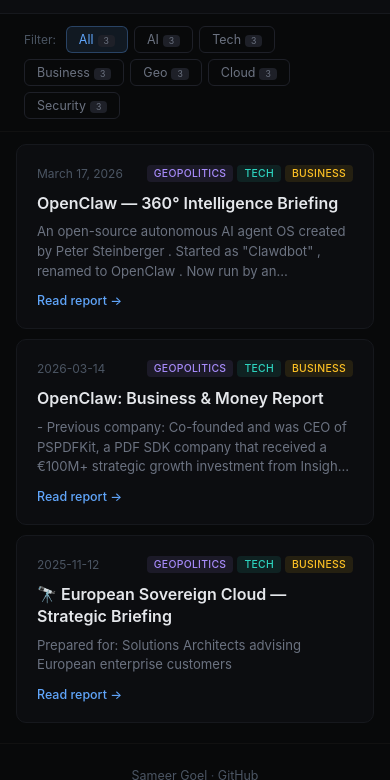
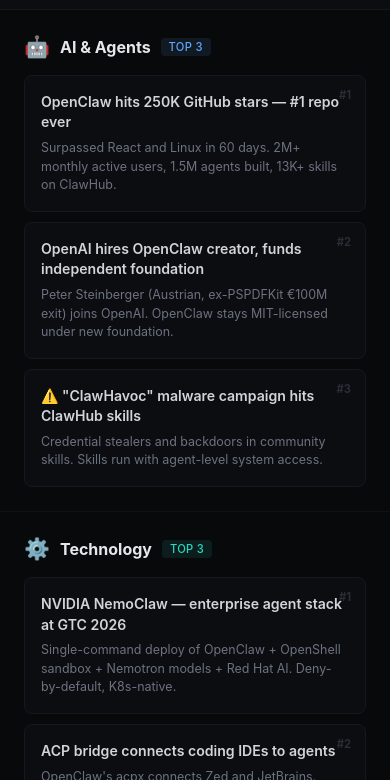
Before and after one commit to sameer-goel/smart-intel, a plain HTML site: page docs/index.html in a window 390 px wide. Shown: the part 66-846 px from the top of the page. Drawn offline with Linux system fonts and the light colour scheme.

Commit message:
📊 Dashboard with Top 3 insights per category + data-driven insights.json
- 6 categories: AI, Tech, Business, Geopolitics, Cloud, Security
- 3 key insights per category rendered as tiles on dashboard
- Insights loaded from intel/insights.json (updatable by nightly cron)
- Full reports section below insights
- Sticky header, compact layout, responsive grid

```diff
--- a/docs/index.html
+++ b/docs/index.html
@@ -9,58 +9,67 @@
 <style>
 *{margin:0;padding:0;box-sizing:border-box}
 body{font-family:-apple-system,system-ui,'Segoe UI',sans-serif;background:#08090a;color:#9ca3af}
+a{color:inherit;text-decoration:none}
 
 /* Compact header */
-.header{display:flex;align-items:center;justify-content:space-between;padding:16px 24px;border-bottom:1px solid #16181d;background:#0c0d10}
+.header{display:flex;align-items:center;justify-content:space-between;padding:14px 24px;border-bottom:1px solid #16181d;background:#0c0d10;position:sticky;top:0;z-index:10}
 .header .brand{display:flex;align-items:center;gap:10px}
-.header .brand h1{font-size:1.2em;font-weight:700;color:#f1f3f5}
-.header .live{display:flex;align-items:center;gap:5px;font-size:.75em;color:#4ade80}
+.header .brand h1{font-size:1.15em;font-weight:700;color:#f1f3f5}
+.header .live{display:flex;align-items:center;gap:5px;font-size:.72em;color:#4ade80}
 .header .live .dot{width:5px;height:5px;border-radius:50%;background:#4ade80;animation:pulse 2s infinite}
-.header .stats{display:flex;gap:20px;font-size:.8em;color:#6b7280}
-.header .stats strong{color:#d1d5db}
+.header .links{display:flex;gap:16px;font-size:.82em;color:#4b5563}
+.header .links a:hover{color:#60a5fa}
 @keyframes pulse{0%,100%{opacity:1}50%{opacity:.3}}
 
-/* Filters */
-.filters{padding:12px 24px;border-bottom:1px solid #111;display:flex;gap:6px;flex-wrap:wrap;align-items:center}
-.filters .label{font-size:.75em;color:#4b5563;margin-right:4px}
-.filters button{background:transparent;border:1px solid #1e2028;color:#6b7280;padding:5px 12px;border-radius:6px;font-size:.78em;cursor:pointer;transition:all .15s;font-family:inherit}
-.filters button:hover{border-color:#374151;color:#9ca3af}
-.filters button.active{background:rgba(96,165,250,.1);border-color:rgba(96,165,250,.3);color:#60a5fa}
-.filters .count{background:#1e2028;color:#6b7280;padding:1px 6px;border-radius:4px;font-size:.7em;margin-left:4px}
+/* Section */
+.section{max-width:1100px;margin:0 auto;padding:24px 24px 0}
+.section-head{display:flex;align-items:center;gap:10px;margin-bottom:16px}
+.section-head .icon{font-size:1.3em}
+.section-head h2{font-size:1em;font-weight:700;color:#e5e7eb}
+.section-head .badge{font-size:.7em;padding:2px 8px;border-radius:4px;font-weight:500;text-transform:uppercase;letter-spacing:.3px}
+.badge.ai{background:rgba(96,165,250,.1);color:#60a5fa}
+.badge.tech{background:rgba(45,212,191,.1);color:#2dd4bf}
+.badge.biz{background:rgba(251,191,36,.1);color:#fbbf24}
+.badge.geo{background:rgba(167,139,250,.1);color:#a78bfa}
+.badge.cloud{background:rgba(96,165,250,.1);color:#60a5fa}
+.badge.sec{background:rgba(248,113,113,.1);color:#f87171}
 
-/* Tile grid */
-.grid{display:grid;grid-template-columns:repeat(auto-fill,minmax(340px,1fr));gap:12px;padding:16px 24px;max-width:1200px;margin:0 auto}
+/* Insight tiles */
+.insights{display:grid;grid-template-columns:repeat(3,1fr);gap:10px;margin-bottom:8px}
+.insight{background:#0c0d10;border:1px solid #16181d;border-radius:8px;padding:16px;position:relative;transition:border-color .15s}
+.insight:hover{border-color:#2a2d36}
+.insight .num{position:absolute;top:12px;right:14px;font-size:.7em;font-weight:700;color:#2a2d36}
+.insight .headline{font-size:.88em;font-weight:600;color:#d1d5db;line-height:1.45;margin-bottom:6px}
+.insight .detail{font-size:.78em;color:#6b7280;line-height:1.5}
+.insight .detail strong{color:#9ca3af}
 
-/* Tile card */
-.tile{background:#0c0d10;border:1px solid #16181d;border-radius:10px;padding:20px;text-decoration:none;display:flex;flex-direction:column;transition:all .15s;cursor:pointer;position:relative;overflow:hidden}
-.tile:hover{border-color:#2a2d36;transform:translateY(-1px);box-shadow:0 4px 20px rgba(0,0,0,.3)}
-.tile .accent-bar{position:absolute;top:0;left:0;right:0;height:2px;background:linear-gradient(90deg,#60a5fa,#a78bfa);opacity:0;transition:opacity .15s}
-.tile:hover .accent-bar{opacity:1}
-.tile .top{display:flex;align-items:center;justify-content:space-between;margin-bottom:10px}
-.tile .date{font-size:.75em;color:#4b5563}
-.tile .tags{display:flex;gap:4px;flex-wrap:wrap}
-.tile .tag{font-size:.65em;padding:2px 7px;border-radius:4px;font-weight:500;text-transform:uppercase;letter-spacing:.3px}
-.tile .tag.ai{background:rgba(96,165,250,.1);color:#60a5fa}
-.tile .tag.tech{background:rgba(45,212,191,.1);color:#2dd4bf}
-.tile .tag.business{background:rgba(251,191,36,.1);color:#fbbf24}
-.tile .tag.geopolitics{background:rgba(167,139,250,.1);color:#a78bfa}
-.tile .tag.cloud{background:rgba(96,165,250,.1);color:#60a5fa}
-.tile .tag.security{background:rgba(248,113,113,.1);color:#f87171}
-.tile h2{font-size:1em;font-weight:600;color:#e5e7eb;line-height:1.4;margin-bottom:8px}
-.tile:hover h2{color:#f1f3f5}
-.tile .excerpt{font-size:.82em;color:#6b7280;line-height:1.5;flex:1;display:-webkit-box;-webkit-line-clamp:3;-webkit-box-orient:vertical;overflow:hidden}
-.tile .read{font-size:.78em;color:#60a5fa;margin-top:12px;font-weight:500}
+/* Divider */
+.divider{border:none;border-top:1px solid #111;margin:24px auto 0;max-width:1100px}
 
-.empty{grid-column:1/-1;text-align:center;padding:60px 24px;color:#4b5563}
-.empty .icon{font-size:2em;margin-bottom:8px}
+/* Report tiles below */
+.reports-section{max-width:1100px;margin:0 auto;padding:24px}
+.reports-section h2{font-size:1em;font-weight:700;color:#e5e7eb;margin-bottom:16px;display:flex;align-items:center;gap:8px}
+.reports{display:grid;grid-template-columns:repeat(auto-fill,minmax(320px,1fr));gap:10px}
+.tile{background:#0c0d10;border:1px solid #16181d;border-radius:8px;padding:18px;display:flex;flex-direction:column;transition:all .15s;position:relative;overflow:hidden}
+.tile:hover{border-color:#2a2d36;transform:translateY(-1px)}
+.tile .accent{position:absolute;top:0;left:0;right:0;height:2px;background:linear-gradient(90deg,#60a5fa,#a78bfa);opacity:0;transition:opacity .15s}
+.tile:hover .accent{opacity:1}
+.tile .top{display:flex;align-items:center;justify-content:space-between;margin-bottom:8px}
+.tile .date{font-size:.72em;color:#4b5563}
+.tile .tags{display:flex;gap:3px}
+.tile .tag{font-size:.6em;padding:2px 6px;border-radius:3px;font-weight:500;text-transform:uppercase;letter-spacing:.3px}
+.tile h3{font-size:.92em;font-weight:600;color:#d1d5db;margin-bottom:6px;line-height:1.4}
+.tile:hover h3{color:#f1f3f5}
+.tile .excerpt{font-size:.78em;color:#6b7280;line-height:1.5;flex:1;display:-webkit-box;-webkit-line-clamp:2;-webkit-box-orient:vertical;overflow:hidden}
+.tile .read{font-size:.75em;color:#60a5fa;margin-top:10px;font-weight:500}
 
-.footer{text-align:center;padding:24px;border-top:1px solid #111;margin-top:8px;font-size:.78em;color:#374151}
-.footer a{color:#4b5563;text-decoration:none}
-.footer a:hover{color:#60a5fa}
+.footer{text-align:center;padding:24px;border-top:1px solid #111;margin-top:16px;font-size:.75em;color:#374151}
+.footer a{color:#4b5563}.footer a:hover{color:#60a5fa}
 
-@media(max-width:640px){
+@media(max-width:768px){
+  .insights{grid-template-columns:1fr}
+  .reports{grid-template-columns:1fr}
   .header{flex-direction:column;gap:8px;align-items:flex-start}
-  .grid{grid-template-columns:1fr;padding:12px 16px;gap:10px}
 }
 </style>
 </head>
@@ -71,77 +80,73 @@ body{font-family:-apple-system,system-ui,'Segoe UI',sans-serif;background:#08090
     <h1>🔭 Smart Intel</h1>
     <span class="live"><span class="dot"></span>Live</span>
   </div>
-  <div class="stats" id="stats"></div>
+  <div class="links">
+    <a href="https://nl.linkedin.com/in/sameer-goel">LinkedIn</a>
+    <a href="https://github.com/sameer-goel/smart-intel">GitHub</a>
+  </div>
 </div>
 
-<div class="filters" id="navFilters">
-  <span class="label">Filter:</span>
-  <button class="active" data-filter="all">All</button>
-  <button data-filter="ai">AI</button>
-  <button data-filter="tech">Tech</button>
-  <button data-filter="business">Business</button>
-  <button data-filter="geopolitics">Geo</button>
-  <button data-filter="cloud">Cloud</button>
-  <button data-filter="security">Security</button>
-</div>
+<!-- Dynamic insights loaded from insights.json -->
+<div id="insightsContainer"></div>
 
-<div class="grid" id="feed">
-  <div class="empty"><div class="icon">📡</div><p>Loading...</p></div>
+<hr class="divider">
+
+<!-- FULL REPORTS -->
+<div class="reports-section">
+  <h2>📄 Full Reports</h2>
+  <div class="reports" id="feed"></div>
 </div>
 
 <div class="footer">
-  <a href="https://nl.linkedin.com/in/sameer-goel">Sameer Goel</a> · <a href="https://github.com/sameer-goel/smart-intel">GitHub</a>
+  <a href="https://nl.linkedin.com/in/sameer-goel">Sameer Goel</a> · Powered by <a href="https://github.com/sameer-goel/smart-intel">Scout 🔭</a> · Updated nightly
 </div>
 
 <script>
-const tagClass = t => ({ai:'ai',tech:'tech',business:'business',geopolitics:'geopolitics',cloud:'cloud',security:'security'}[t]||'ai');
+const tagColors={ai:'ai',tech:'tech',business:'biz',geopolitics:'geo',cloud:'cloud',security:'sec'};
+const badgeMap={ai:'ai',tech:'tech',business:'biz',geopolitics:'geo',cloud:'cloud',security:'sec'};
+
+// Load insights
+async function loadInsights(){
+  const c=document.getElementById('insightsContainer');
+  try{
+    const r=await fetch('./intel/insights.json');
+    const d=await r.json();
+    let html='';
+    const order=['ai','tech','business','geopolitics','cloud','security'];
+    for(const key of order){
+      const cat=d.categories[key];
+      if(!cat)continue;
+      html+=`<div class="section"><div class="section-head"><span class="icon">${cat.icon}</span><h2>${cat.label}</h2><span class="badge ${badgeMap[key]||'ai'}">TOP 3</span></div><div class="insights">`;
+      (cat.insights||[]).forEach((ins,i)=>{
+        html+=`<div class="insight"><span class="num">#${i+1}</span><div class="headline">${ins.headline}</div><div class="detail">${ins.detail}</div></div>`;
+      });
+      html+=`</div></div><hr class="divider">`;
+    }
+    c.innerHTML=html;
+  }catch(e){c.innerHTML=''}
+}
 
 async function loadFeed(){
-  const feed=document.getElementById('feed'), stats=document.getElementById('stats');
+  const feed=document.getElementById('feed');
   try{
     const r=await fetch('./intel/index.json');
     const d=await r.json();
-    if(!d.articles||!d.articles.length){feed.innerHTML='<div class="empty"><div class="icon">📡</div><p>No reports yet.</p></div>';return}
-    window._articles=d.articles;
-    // Tag counts
-    const tc={};
-    d.articles.forEach(a=>(a.tags||[]).forEach(t=>{tc[t]=(tc[t]||0)+1}));
-    // Add counts to buttons
-    document.querySelectorAll('.filters button[data-filter]').forEach(b=>{
-      const f=b.dataset.filter;
-      if(f==='all')b.innerHTML=`All<span class="count">${d.articles.length}</span>`;
-      else if(tc[f])b.innerHTML=`${b.textContent}<span class="count">${tc[f]}</span>`;
-    });
-    stats.innerHTML=`<span><strong>${d.articles.length}</strong> reports</span><span>Latest: <strong>${d.articles[0]?.date||'—'}</strong></span>`;
-    renderArticles(d.articles);
-  }catch(e){feed.innerHTML='<div class="empty"><div class="icon">📡</div><p>Loading...</p></div>'}
-}
-
-function renderArticles(articles){
-  const feed=document.getElementById('feed');
-  if(!articles.length){feed.innerHTML='<div class="empty"><div class="icon">🔍</div><p>No reports in this category.</p></div>';return}
-  feed.innerHTML=articles.map(a=>`
+    if(!d.articles||!d.articles.length){feed.innerHTML='<p style="color:#4b5563;padding:20px">No reports yet.</p>';return}
+    feed.innerHTML=d.articles.map(a=>`
       <a class="tile" href="./intel/${a.slug}.html">
-      <div class="accent-bar"></div>
+        <div class="accent"></div>
         <div class="top">
           <span class="date">${a.date}</span>
-        <div class="tags">${(a.tags||[]).slice(0,3).map(t=>`<span class="tag ${tagClass(t)}">${t}</span>`).join('')}</div>
+          <div class="tags">${(a.tags||[]).slice(0,3).map(t=>`<span class="tag badge ${tagColors[t]||'ai'}">${t}</span>`).join('')}</div>
         </div>
-      <h2>${a.title}</h2>
+        <h3>${a.title}</h3>
         <p class="excerpt">${a.excerpt}</p>
-      <span class="read">Read report →</span>
+        <span class="read">Read full report →</span>
       </a>
     `).join('');
+  }catch(e){feed.innerHTML='<p style="color:#4b5563;padding:20px">Loading...</p>'}
 }
-
-document.getElementById('navFilters').addEventListener('click',e=>{
-  if(e.target.tagName!=='BUTTON')return;
-  document.querySelectorAll('.filters button').forEach(b=>b.classList.remove('active'));
-  e.target.classList.add('active');
-  const f=e.target.dataset.filter;
-  renderArticles(f==='all'?window._articles||[]:(window._articles||[]).filter(a=>(a.tags||[]).includes(f)));
-});
-
+loadInsights();
 loadFeed();
 </script>
 </body>
--- /dev/null
+++ b/docs/intel/insights.json
@@ -0,0 +1,59 @@
+{
+  "updated": "2026-03-17",
+  "categories": {
+    "ai": {
+      "icon": "🤖",
+      "label": "AI & Agents",
+      "insights": [
+        {"headline": "OpenClaw hits 250K GitHub stars — #1 repo ever", "detail": "Surpassed React and Linux in 60 days. 2M+ monthly active users, 1.5M agents built, 13K+ skills on ClawHub."},
+        {"headline": "OpenAI hires OpenClaw creator, funds independent foundation", "detail": "Peter Steinberger (Austrian, ex-PSPDFKit €100M exit) joins OpenAI. OpenClaw stays MIT-licensed under new foundation."},
+        {"headline": "⚠️ \"ClawHavoc\" malware campaign hits ClawHub skills", "detail": "Credential stealers and backdoors in community skills. Skills run with agent-level system access."}
+      ]
+    },
+    "tech": {
+      "icon": "⚙️",
+      "label": "Technology",
+      "insights": [
+        {"headline": "NVIDIA NemoClaw — enterprise agent stack at GTC 2026", "detail": "Single-command deploy of OpenClaw + OpenShell sandbox + Nemotron models + Red Hat AI. Deny-by-default, K8s-native."},
+        {"headline": "ACP bridge connects coding IDEs to agents", "detail": "OpenClaw's acpx connects Zed and JetBrains. Current gap: no full file access or per-session MCP servers."},
+        {"headline": "Model-agnostic: Claude, GPT, Gemini, DeepSeek, local Ollama", "detail": "Switch models via config, not code. Bedrock, Qwen, Mistral all supported. Run fully local for zero API cost."}
+      ]
+    },
+    "business": {
+      "icon": "💰",
+      "label": "Business",
+      "insights": [
+        {"headline": "Hostinger leads OpenClaw hosting at $9/mo — 1-click deploy", "detail": "Cheapest quality: Hetzner $4/mo. Managed: OpenClaw Cloud $59/mo. Enterprise stacks $499-999/mo."},
+        {"headline": "Consulting market booming: $50-$5,000 per setup", "detail": "Enterprise implementations: $2.5K-5K setup + recurring management fees. Booming freelancer market."},
+        {"headline": "Linux playbook: free core, commercial ecosystem", "detail": "OpenClaw generates zero direct revenue. Value captured by hosting, NVIDIA, model APIs, and consultants."}
+      ]
+    },
+    "geopolitics": {
+      "icon": "🌍",
+      "label": "Geopolitics",
+      "insights": [
+        {"headline": "China's \"Lobster Fever\": ¥1B+ in OpenClaw subsidies", "detail": "Shanghai ¥1B AI fund. Shenzhen ¥2M/project. \"One-person company\" initiative — target 1,000+ startups by 2027."},
+        {"headline": "Baidu DuClaw — browser-based OpenClaw for 700M users", "detail": "Zero-deployment, built-in Baidu Search/Scholar. Tencent and Alibaba building variants."},
+        {"headline": "EU AI Act: autonomous agents \"high-risk\" by Aug 2027", "detail": "Risk assessment, transparency, human oversight required. New field: \"Agentic Law.\""}
+      ]
+    },
+    "cloud": {
+      "icon": "☁️",
+      "label": "Cloud",
+      "insights": [
+        {"headline": "AWS European Sovereign Cloud goes GA — Frankfurt ops", "detail": "Physically separate from commercial AWS. EU-resident staff only. Targets DORA, NIS2."},
+        {"headline": "Microsoft completes EU Data Boundary for all core services", "detail": "Azure, M365, Dynamics data stays in EU. Includes support data and diagnostic logs."},
+        {"headline": "EU Data Act: zero cloud switching charges by Jan 2027", "detail": "Interoperability standards mandatory. Creates market opening for local EU providers."}
+      ]
+    },
+    "security": {
+      "icon": "🔒",
+      "label": "Security",
+      "insights": [
+        {"headline": "NVIDIA OpenShell: deny-by-default sandbox for agents", "detail": "Docker-based isolation. No network by default. Fine-grained policy engine, K8s-native."},
+        {"headline": "Cisco AI Defense integrates with NemoClaw stack", "detail": "Enterprise agent security: threat detection, access control, audit trails."},
+        {"headline": "Most OpenClaw deployments run with zero security hardening", "detail": "Default configs expose full system. No sandboxing, no tool restrictions, no audit logging."}
+      ]
+    }
+  }
+}
```
Lines whose indentation alone changed are shown as unchanged.
